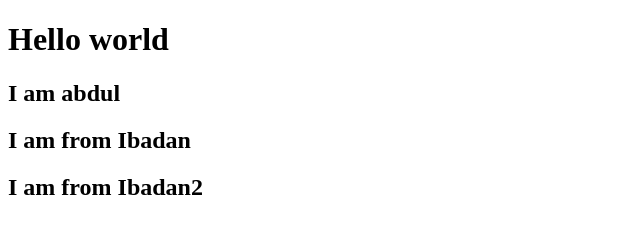
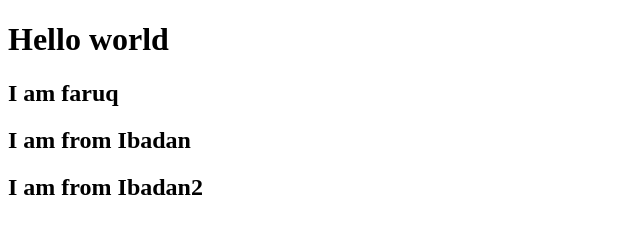
Before and after one commit to Faruq-Hameed/Abdul-Repo, a plain HTML site: page FolderA/index.html in a window 1280 px wide. Shown: the full height of the page, 0-640 px from the left. Drawn offline with Linux system fonts and the light colour scheme.

Commit message:
updated index file to simulate conflic

```diff
--- a/FolderA/index.html
+++ b/FolderA/index.html
@@ -7,7 +7,7 @@
 </head>
 <body>
     <h1>Hello world</h1>
-    <h2>I am abdul</h2>
+    <h2>I am faruq</h2>
     <h2>I am from Ibadan</h2>
     <h2>I am from Ibadan2</h2>
 </body>
```
